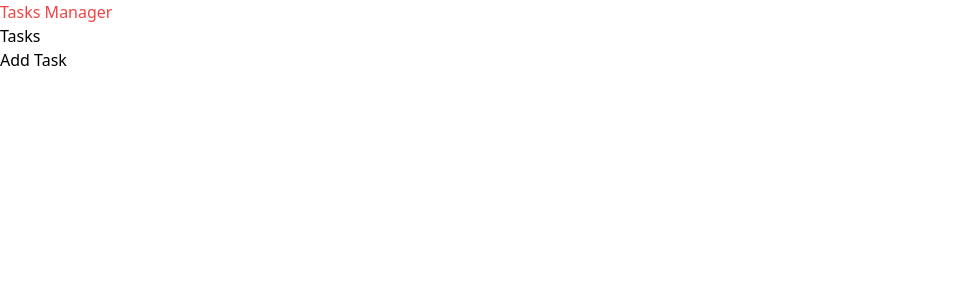
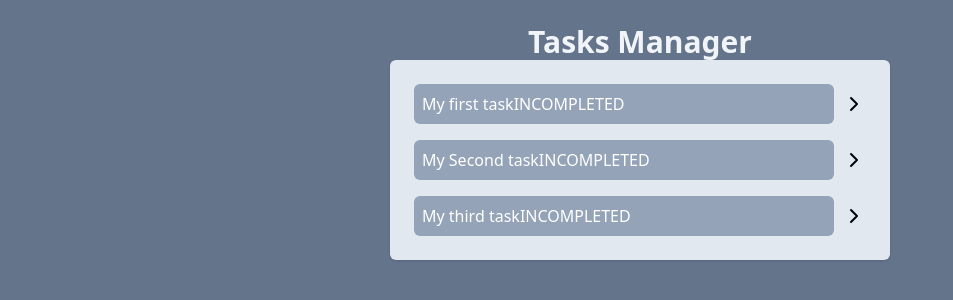
Before and after one commit to GabrielHFPirolo/Aprendizado-de-React, a React (Vite) app: page / in a window 1280 px wide. Shown: the top 300 px of the page, without its empty margins (0-953 px from the left). Built offline with nearby package versions, Linux system fonts and the light colour scheme.

Commit message:
Uso de props e lógica componentes filhos com funções

```diff
--- a/package.json
+++ b/package.json
@@ -10,6 +10,7 @@
     "preview": "vite preview"
   },
   "dependencies": {
+    "lucide-react": "^0.435.0",
     "react": "^18.3.1",
     "react-dom": "^18.3.1"
   },
--- a/src/App.jsx
+++ b/src/App.jsx
@@ -1,14 +1,51 @@
+import { useState } from "react";
 import AddTask from "./components/AddTask.jsx";
 import Tasks from "./components/Tasks.jsx";
 import "./index.css";
 
 function App() {
+  const [tasks, setTasks] = useState([
+    {
+      id: 1,
+      title: "My first task",
+      description: "Learn React",
+      isCompleted: false,
+    },
+    {
+      id: 2,
+      title: "My Second task",
+      description: "Learn ....",
+      isCompleted: false,
+    },
+    {
+      id: 3,
+      title: "My third task",
+      description: "Study ....",
+      isCompleted: false,
+    },
+  ]);
+
+  function onTaskClick(taskId) {
+    const newTasks = tasks.map((tasks) => {
+      if (tasks.id === taskId) {
+        return { ...tasks, isCompleted: !tasks.isCompleted };
+      }
+
+      return tasks;
+    });
+
+    setTasks(newTasks);
+  }
   //  State -> variável alterada que atualiza interface -> resposta interação user
   return (
-    <div>
-      <h1 className="text-red-500">Tasks Manager</h1>
-      <Tasks />
-      <AddTask />
+    <div className="w-screen h-screen bg-slate-500 flex justify-center p-6">
+      <div className="w-[500px]">
+        <h1 className="text-3xl text-slate-100 font-bold text-center">
+          Tasks Manager
+        </h1>
+        <Tasks tasks={tasks} onTaskClick={onTaskClick} />
+        <AddTask />
+      </div>
     </div>
   );
 }
--- a/src/components/AddTask.jsx
+++ b/src/components/AddTask.jsx
@@ -1,5 +1,3 @@
-function AddTask() {
-  return <h1>Add Task</h1>;
-}
+function AddTask() {}
 
 export default AddTask;
--- a/src/components/Tasks.jsx
+++ b/src/components/Tasks.jsx
@@ -1,5 +1,24 @@
-function Tasks() {
-  return <h1>Tasks</h1>;
+import { ChevronRightIcon } from "lucide-react";
+
+function Tasks(props) {
+  return (
+    <ul className="space-y-4 p-6 bg-slate-200 rounded-md shadow">
+      {props.tasks.map((tasks) => (
+        <li key={tasks.id} className="flex gap-2">
+          <button
+            onClick={() => props.onTaskClick(tasks.id)}
+            className="bg-slate-400 text-left w-full text-white p-2 rounded-md"
+          >
+            {tasks.title}
+            {tasks.isCompleted ? "COMPLETED" : "INCOMPLETED"}
+          </button>
+          <button>
+            <ChevronRightIcon />
+          </button>
+        </li>
+      ))}
+    </ul>
+  );
 }
 
 export default Tasks;
```
Also changed, not shown: eslint.config.js (+18 -17 lines), 1 other file (tests, documents, lock files or other folders).
